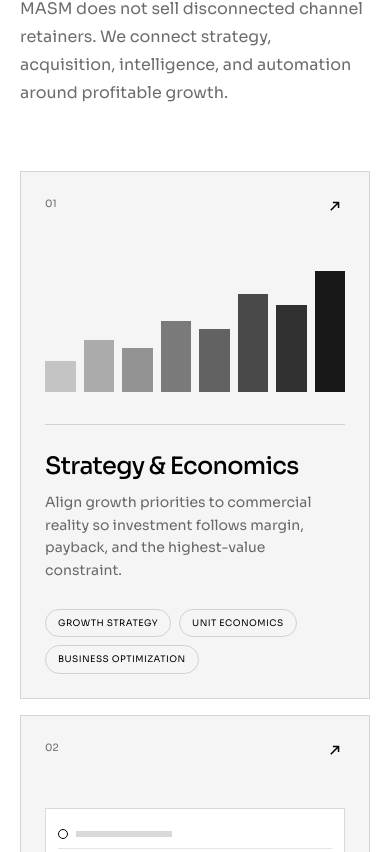
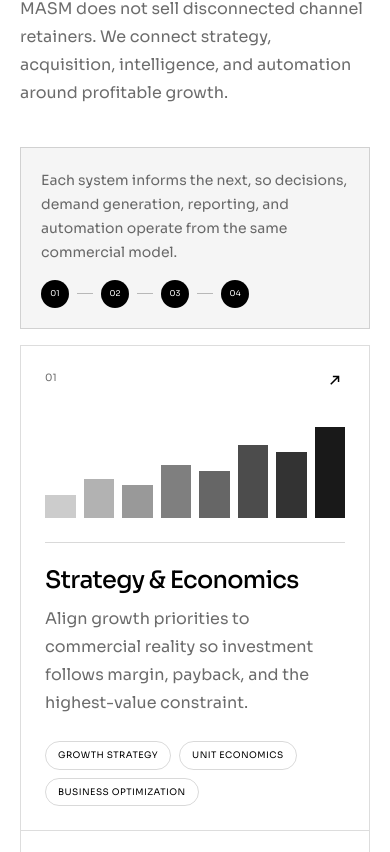
Before and after one commit to sianmatti/masm-website, a Next.js app: page / in a window 390 px wide. Shown: the part 4172-5024 px from the top of the page. Built offline with nearby package versions, Linux system fonts and the light colour scheme; no server answers.

Commit message:
Improve MASM UI UX impact

```diff
--- a/components/services.tsx
+++ b/components/services.tsx
@@ -37,7 +37,7 @@ const services = [
 
 function BarVisual() {
   return (
-    <div className="flex h-32 items-end gap-2" aria-hidden="true">
+    <div className="flex h-24 items-end gap-2" aria-hidden="true">
       {[24, 40, 34, 55, 49, 76, 68, 94].map((height, index) => (
         <span
           key={index}
@@ -51,7 +51,7 @@ function BarVisual() {
 
 function SearchVisual() {
   return (
-    <div className="relative h-32 overflow-hidden border border-ink/15 bg-white p-3" aria-hidden="true">
+    <div className="relative h-24 overflow-hidden border border-ink/15 bg-white p-3" aria-hidden="true">
       <div className="flex h-7 items-center gap-2 border-b border-ink/10">
         <span className="h-2.5 w-2.5 rounded-full border border-ink" />
         <span className="h-1.5 w-24 bg-ink/15" />
@@ -68,7 +68,7 @@ function SearchVisual() {
 
 function LineVisual() {
   return (
-    <svg className="h-32 w-full" viewBox="0 0 300 120" fill="none" aria-hidden="true">
+    <svg className="h-24 w-full" viewBox="0 0 300 120" fill="none" aria-hidden="true">
       {[20, 50, 80, 110].map((y) => (
         <path key={y} d={`M0 ${y}h300`} stroke="#000000" strokeOpacity=".1" />
       ))}
@@ -80,22 +80,22 @@ function LineVisual() {
 
 function NodeVisual() {
   return (
-    <div className="relative h-32" aria-hidden="true">
+    <div className="relative h-24" aria-hidden="true">
       <svg className="absolute inset-0 h-full w-full" viewBox="0 0 300 128">
         <path d="M45 64h75m30 0h75m-75 0v-37m0 37v37" stroke="#000000" strokeOpacity=".25" strokeDasharray="3 3" />
       </svg>
       {[
-        "left-[4%] top-[39%]",
-        "left-[42%] top-[39%]",
-        "right-[4%] top-[39%]",
-        "left-[42%] top-0",
-        "bottom-0 left-[42%]",
-      ].map((position, index) => (
+        ["IN", "left-[4%] top-[34%]"],
+        ["AI", "left-[42%] top-[34%]"],
+        ["OUT", "right-[4%] top-[34%]"],
+        ["CRM", "left-[42%] top-0"],
+        ["OPS", "bottom-0 left-[42%]"],
+      ].map(([label, position]) => (
         <span
-          key={position}
-          className={`absolute ${position} grid h-8 w-8 place-items-center border border-ink bg-paper font-mono text-[9px]`}
+          key={label}
+          className={`absolute ${position} grid h-8 w-8 place-items-center border border-ink bg-paper font-mono text-[7px]`}
         >
-          {index + 1}
+          {label}
         </span>
       ))}
     </div>
@@ -112,20 +112,36 @@ export function Services() {
           title={<>Four connected systems. <span className="text-muted">One commercial outcome.</span></>}
           description="MASM does not sell disconnected channel retainers. We connect strategy, acquisition, intelligence, and automation around profitable growth."
         />
-        <div className="mt-16 grid gap-4 md:grid-cols-2">
+        <div className="mt-10 border border-ink/15 bg-paper p-5 sm:mt-12 sm:flex sm:items-center sm:justify-between sm:gap-8 sm:p-6">
+          <p className="max-w-3xl text-sm leading-6 text-muted">
+            Each system informs the next, so decisions, demand generation,
+            reporting, and automation operate from the same commercial model.
+          </p>
+          <div className="mt-4 flex items-center gap-2 sm:mt-0" aria-hidden="true">
+            {services.map((service, index) => (
+              <div key={service.number} className="flex items-center gap-2">
+                <span className="grid h-7 w-7 place-items-center rounded-full bg-ink font-mono text-[8px] text-white">
+                  {service.number}
+                </span>
+                {index < services.length - 1 ? <span className="h-px w-4 bg-ink/25" /> : null}
+              </div>
+            ))}
+          </div>
+        </div>
+        <div className="mt-4 grid border-l border-t border-line md:grid-cols-2">
           {services.map((service) => (
             <article
               key={service.title}
-              className="card-system-muted card-lift card-pad group min-h-[470px]"
+              className="group min-h-[390px] border-b border-r border-line bg-white p-6 transition-colors hover:bg-paper sm:p-8 lg:p-10"
             >
               <div className="flex items-start justify-between">
                 <span className="font-mono text-[10px] text-muted">{service.number}</span>
                 <ArrowIcon className="h-5 w-5 -rotate-45 transition-transform group-hover:rotate-0" />
               </div>
-              <div className="mt-12 border-b border-ink/15 pb-8">{service.visual}</div>
-              <h3 className="heading-card mt-7">{service.title}</h3>
-              <p className="body-small mt-3 max-w-md">{service.description}</p>
-              <div className="mt-7 flex flex-wrap gap-2">
+              <div className="mt-8 border-b border-ink/15 pb-6">{service.visual}</div>
+              <h3 className="heading-card mt-6">{service.title}</h3>
+              <p className="mt-3 max-w-md text-base leading-7 text-muted">{service.description}</p>
+              <div className="mt-6 flex flex-wrap gap-2">
                 {service.tags.map((tag) => (
                   <span key={tag} className="rounded-full border border-ink/15 px-3 py-1.5 font-mono text-[9px] uppercase tracking-wider">
                     {tag}
```
